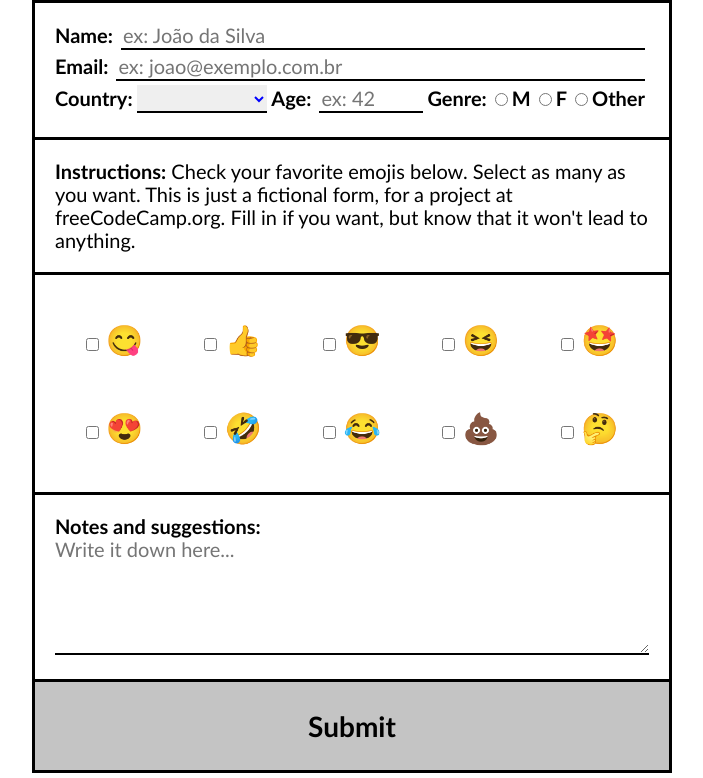
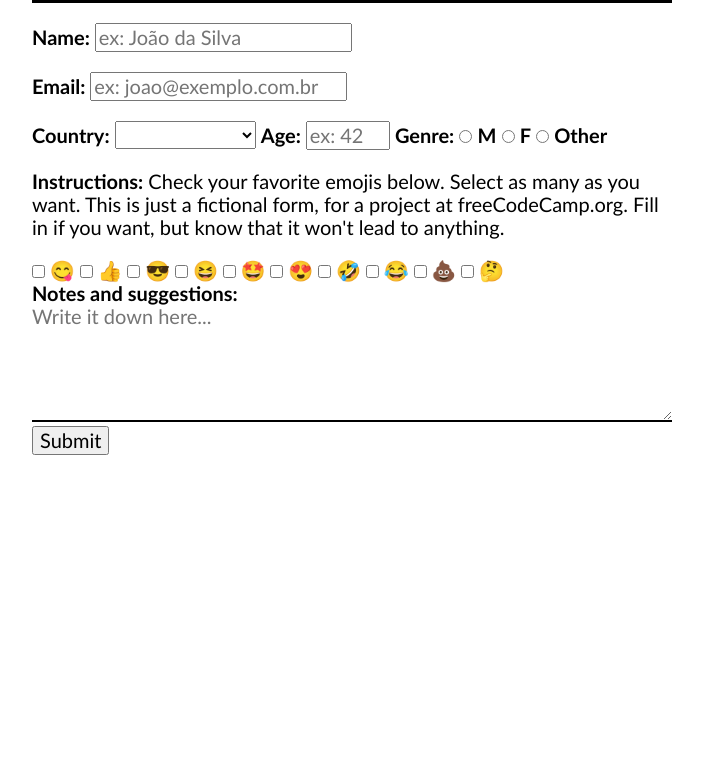
Before and after one commit to pahbloo/freeCodeCamp-projects, a website: page responsive-web-design-certification/build-a-survey-form/index.html in a window 1280 px wide. Shown: the part 123-901 px from the top of the page, without its empty margins (288-991 px from the left). After the commit the page ends 800 px from the top, so only its background shows below. Drawn offline with Linux system fonts and the light colour scheme.

Commit message:
🚧 refactor of survey form styles

```diff
--- a/responsive-web-design-certification/build-a-survey-form/style.css
+++ b/responsive-web-design-certification/build-a-survey-form/style.css
@@ -1,3 +1,5 @@
+/* CSS */
+
 body {
   font-family: Calibri, Arial, Helvetica, "Open Sans", sans-serif;
   font-size: 20px;
@@ -24,87 +26,6 @@ label {
   font-weight: bold;
 }
 
-#title {
-  font-size: 1.4em;
-  margin: 1em;
-}
-
-#personal-data,
-#description,
-#check-emojis,
-#textarea,
-#submit {
-  border: solid;
-  border-top: 0;
-  margin: 0;
-  padding: 1em;
-}
-
-#personal-data p {
-  align-items: baseline;
-  display: flex;
-  flex-wrap: wrap;
-  margin: 0;
-  margin-bottom: 0.2em;
-}
-
-#personal-data p span {
-  align-items: baseline;
-  display: flex;
-  flex-wrap: nowrap;
-  margin: 0;
-}
-
-.country {
-  flex: 1;
-}
-
-#personal-data input {
-  border: none;
-  border-bottom: solid black 2px;
-  color: blue;
-  flex: 1;
-  margin-left: 0.2em;
-  margin-right: 0.2em;
-}
-
-#personal-data select {
-  border: none;
-  border-bottom: solid black 2px;
-  color: blue;
-  flex: 1;
-  margin-right: 0.2em;
-  width: 5em;
-}
-
-#personal-data input[type="number"] {
-  width: 5em;
-}
-
-#personal-data label {
-  margin-right: 0.2em;
-}
-
-#number {
-  margin-right: 0.2em;
-}
-
-#check-emojis {
-  display: flex;
-  flex-wrap: wrap;
-  justify-content: space-around;
-}
-
-#check-emojis label {
-  font-size: 1.5em;
-  padding: 0.9em;
-}
-
-#textarea label {
-  display: block;
-  width: 100%;
-}
-
 textarea {
   border: none;
   border-bottom: solid black 2px;
@@ -112,17 +33,3 @@ textarea {
   padding: 0;
   width: 100%;
 }
-
-#submit {
-  background-color: #c4c4c4;
-  display: block;
-  font-size: 1.4em;
-  font-weight: bold;
-  width: 100%;
-}
-
-#submit:hover,
-#submit:active {
-  background-color: #4f4f4f;
-  cursor: pointer;
-}
```
Also changed, not shown: 1 other file.
